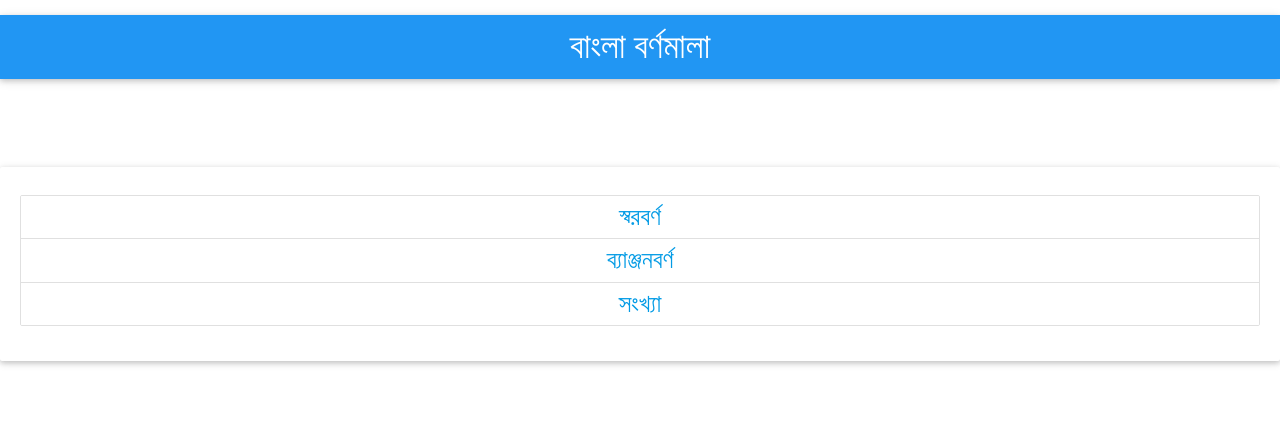
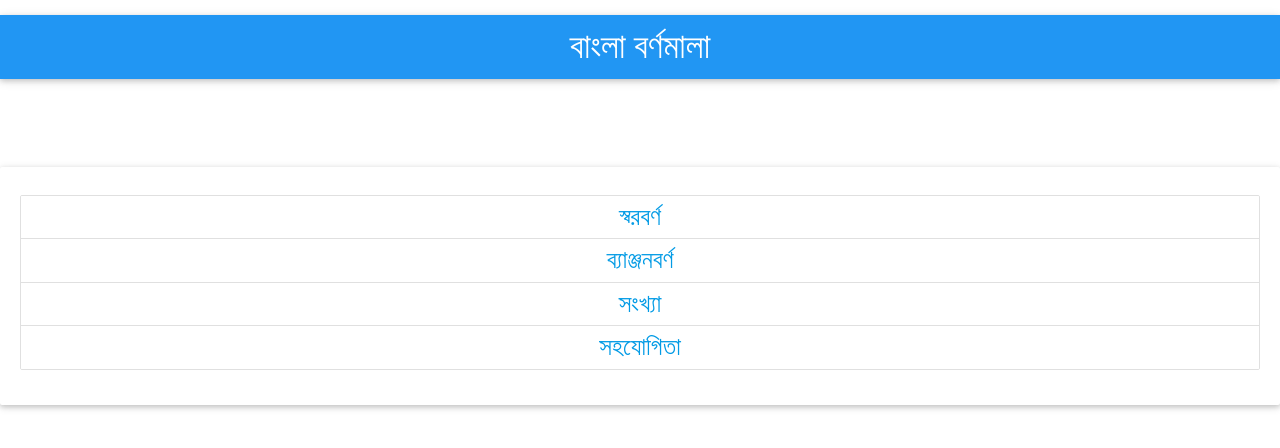
Before and after one commit to appsforbd/-, a plain HTML site: page index.html in a window 1280 px wide. Drawn offline with nearby package versions, Linux system fonts and the light colour scheme.

Commit message:
বাংলা বর্ণমালা

```diff
--- a/index.html
+++ b/index.html
@@ -38,6 +38,9 @@
                 </li>
                 <li class="collection-item hdrtxt">
                     <a href="songkha.html">সংখ্যা</a>
+                </li>
+                <li class="collection-item hdrtxt">
+                    <a href="sohojogita.html">সহযোগিতা</a>
                 </li>
             </ul>
         </div>
```
Also changed, not shown: sohojogita.html (added).
